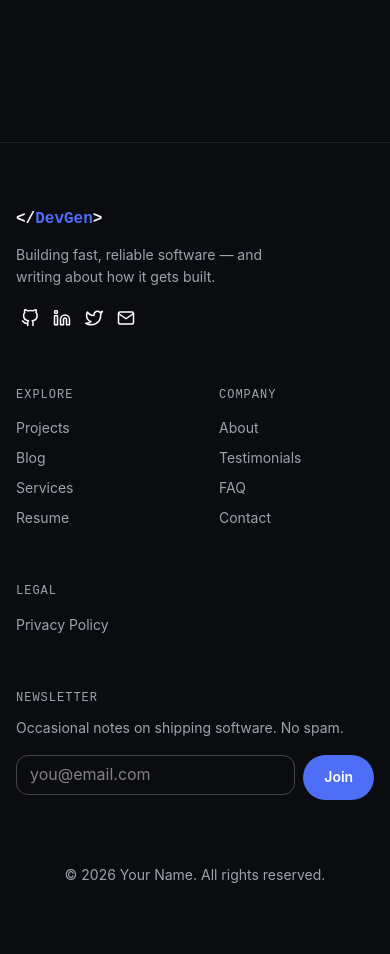
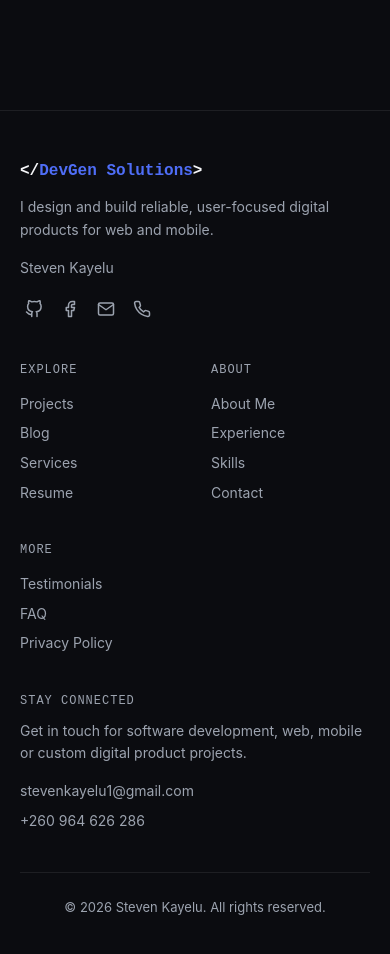
Before and after one commit to StevenKayelu/PortFolio, a React (Vite) app in the folder frontend/: page / in a window 390 px wide. Shown: the part 2505-3459 px from the top of the page. Built offline with nearby package versions, Linux system fonts and the light colour scheme; no server answers.

Commit message:
Enhance Footer with social links and identity details
Updated footer component to include new social media links and identity information. Modified layout and styling for improved responsiveness and user experience.

```diff
--- a/frontend/src/components/layout/Footer.jsx
+++ b/frontend/src/components/layout/Footer.jsx
@@ -1,6 +1,24 @@
-import { Box, Container, Grid, Stack, Typography, TextField, Button, IconButton, useTheme } from "@mui/material";
-import { FiGithub, FiLinkedin, FiTwitter, FiMail } from "react-icons/fi";
+import { useEffect, useState } from "react";
+import {
+  Box,
+  Container,
+  Grid,
+  Stack,
+  Typography,
+  Button,
+  IconButton,
+  useTheme,
+} from "@mui/material";
+import {
+  FiGithub,
+  FiFacebook,
+  FiLinkedin,
+  FiTwitter,
+  FiMail,
+  FiPhone,
+} from "react-icons/fi";
 import { NavLink } from "react-router-dom";
+import apiClient from "../../services/apiClient";
 
 const columns = [
   {
@@ -13,55 +31,180 @@ const columns = [
     ],
   },
   {
-    title: "Company",
+    title: "About",
     links: [
-      { label: "About", to: "/about" },
-      { label: "Testimonials", to: "/testimonials" },
-      { label: "FAQ", to: "/faq" },
+      { label: "About Me", to: "/about" },
+      { label: "Experience", to: "/experience" },
+      { label: "Skills", to: "/skills" },
       { label: "Contact", to: "/contact" },
     ],
   },
   {
-    title: "Legal",
-    links: [{ label: "Privacy Policy", to: "/privacy-policy" }],
+    title: "More",
+    links: [
+      { label: "Testimonials", to: "/testimonials" },
+      { label: "FAQ", to: "/faq" },
+      { label: "Privacy Policy", to: "/privacy-policy" },
+    ],
   },
-];
-
-const socials = [
-  { icon: FiGithub, href: "https://github.com", label: "GitHub" },
-  { icon: FiLinkedin, href: "https://linkedin.com", label: "LinkedIn" },
-  { icon: FiTwitter, href: "https://twitter.com", label: "Twitter" },
-  { icon: FiMail, href: "mailto:hello@example.com", label: "Email" },
 ];
 
 export default function Footer() {
   const theme = useTheme();
 
+  const [identity, setIdentity] = useState({
+    name: "Steven Kayelu",
+    brand: "DevGen Solutions",
+    role: "Full-Stack Software Engineer",
+    tagline:
+      "I design and build reliable, user-focused digital products for web and mobile.",
+    email: "stevenkayelu1@gmail.com",
+    phone: "+260 964 626 286",
+    github: "https://github.com/StevenKayelu",
+    facebook:
+      "https://www.facebook.com/profile.php?id=61592826819870",
+  });
+
+  useEffect(() => {
+    const loadSettings = async () => {
+      try {
+        const response = await apiClient.get("/settings");
+
+        // Supports either:
+        // { identity: {...} }
+        // or { data: { identity: {...} } }
+        const settings = response.data?.data || response.data;
+
+        if (settings?.identity) {
+          setIdentity((prev) => ({
+            ...prev,
+            ...settings.identity,
+          }));
+        }
+      } catch (error) {
+        console.error("Failed to load footer settings:", error);
+      }
+    };
+
+    loadSettings();
+  }, []);
+
+  const socials = [
+    {
+      icon: FiGithub,
+      href: identity.github,
+      label: "GitHub",
+    },
+    {
+      icon: FiFacebook,
+      href: identity.facebook,
+      label: "Facebook",
+    },
+    {
+      icon: FiMail,
+      href: `mailto:${identity.email}`,
+      label: "Email",
+    },
+    {
+      icon: FiPhone,
+      href: `tel:${identity.phone.replace(/\s/g, "")}`,
+      label: "Phone",
+    },
+  ].filter((social) => social.href);
+
   return (
-    <Box component="footer" sx={{ borderTop: `1px solid ${theme.palette.divider}`, mt: 12 }}>
-      <Container maxWidth="lg" sx={{ py: 8 }}>
-        <Grid container spacing={6}>
+    <Box
+      component="footer"
+      sx={{
+        borderTop: `1px solid ${theme.palette.divider}`,
+        mt: { xs: 8, sm: 10, md: 12 },
+      }}
+    >
+      <Container maxWidth="lg" sx={{ py: { xs: 6, sm: 7, md: 8 }, px: { xs: 2.5, sm: 3 } }}>
+        <Grid container spacing={{ xs: 4, sm: 5 }}>
+          {/* BRAND */}
           <Grid item xs={12} md={4}>
-            <Typography sx={{ fontFamily: theme.custom.fontMono, fontWeight: 600, mb: 1.5 }}>
-              {"</"}<Box component="span" sx={{ color: "primary.main" }}>DevGen</Box>{">"}
+            <Typography
+              sx={{
+                fontFamily: theme.custom.fontMono,
+                fontWeight: 600,
+                mb: 1.5,
+                fontSize: { xs: "1rem", sm: "1.0625rem" },
+                overflowWrap: "break-word",
+              }}
+            >
+              {"</"}
+              <Box component="span" sx={{ color: "primary.main" }}>
+                {identity.brand || "DevGen Solutions"}
+              </Box>
+              {">"}
             </Typography>
-            <Typography variant="body2" color="text.secondary" sx={{ maxWidth: 280, mb: 2 }}>
-              Building fast, reliable software — and writing about how it gets built.
+
+            <Typography
+              variant="body2"
+              color="text.secondary"
+              sx={{
+                maxWidth: 320,
+                mb: 2,
+                fontSize: "0.875rem",
+                lineHeight: 1.6,
+                overflowWrap: "break-word",
+              }}
+            >
+              {identity.tagline}
             </Typography>
-            <Stack direction="row" spacing={0.5}>
+
+            <Typography
+              variant="body2"
+              color="text.secondary"
+              sx={{ mb: 2, fontSize: "0.875rem", overflowWrap: "break-word" }}
+            >
+              {identity.name}
+              {identity.location ? ` · ${identity.location}` : ""}
+            </Typography>
+
+            <Stack direction="row" spacing={1} flexWrap="wrap">
               {socials.map(({ icon: Icon, href, label }) => (
-                <IconButton key={label} component="a" href={href} target="_blank" rel="noreferrer" aria-label={label} size="small">
+                <IconButton
+                  key={label}
+                  component="a"
+                  href={href}
+                  target={label === "Email" || label === "Phone" ? undefined : "_blank"}
+                  rel={
+                    label === "Email" || label === "Phone"
+                      ? undefined
+                      : "noopener noreferrer"
+                  }
+                  aria-label={label}
+                  size="small"
+                  sx={{
+                    color: "text.secondary",
+                    "&:hover": {
+                      color: "primary.main",
+                    },
+                  }}
+                >
                   <Icon size={18} />
                 </IconButton>
               ))}
             </Stack>
           </Grid>
 
+          {/* NAVIGATION */}
           {columns.map((col) => (
-            <Grid item xs={6} md={2} key={col.title}>
-              <Typography variant="caption" sx={{ fontFamily: theme.custom.fontMono, color: "text.secondary", letterSpacing: 1 }}>
+            <Grid item xs={6} sm={4} md={2} key={col.title}>
+              <Typography
+                variant="caption"
+                sx={{
+                  fontFamily: theme.custom.fontMono,
+                  color: "text.secondary",
+                  letterSpacing: 1,
+                  fontSize: "0.75rem",
+                }}
+              >
                 {col.title.toUpperCase()}
               </Typography>
+
               <Stack spacing={1} sx={{ mt: 1.5 }}>
                 {col.links.map((link) => (
                   <Typography
@@ -69,7 +212,14 @@ export default function Footer() {
                     component={NavLink}
                     to={link.to}
                     variant="body2"
-                    sx={{ color: "text.secondary", textDecoration: "none", "&:hover": { color: "text.primary" } }}
+                    sx={{
+                      color: "text.secondary",
+                      textDecoration: "none",
+                      fontSize: "0.875rem",
+                      "&:hover": {
+                        color: "text.primary",
+                      },
+                    }}
                   >
                     {link.label}
                   </Typography>
@@ -78,31 +228,78 @@ export default function Footer() {
             </Grid>
           ))}
 
-          <Grid item xs={12} md={4}>
-            <Typography variant="caption" sx={{ fontFamily: theme.custom.fontMono, color: "text.secondary", letterSpacing: 1 }}>
-              NEWSLETTER
+          {/* CONTACT / NEWSLETTER */}
+          <Grid item xs={12} sm={12} md={4}>
+            <Typography
+              variant="caption"
+              sx={{
+                fontFamily: theme.custom.fontMono,
+                color: "text.secondary",
+                letterSpacing: 1,
+                fontSize: "0.75rem",
+              }}
+            >
+              STAY CONNECTED
             </Typography>
-            <Typography variant="body2" color="text.secondary" sx={{ mt: 1, mb: 2 }}>
-              Occasional notes on shipping software. No spam.
+
+            <Typography
+              variant="body2"
+              color="text.secondary"
+              sx={{ mt: 1, mb: 2, fontSize: "0.875rem", lineHeight: 1.6, maxWidth: { xs: "100%", md: 320 } }}
+            >
+              Get in touch for software development, web, mobile or
+              custom digital product projects.
             </Typography>
-            <Stack direction="row" spacing={1} component="form" onSubmit={(e) => e.preventDefault()}>
-              <TextField
-                size="small"
-                type="email"
-                placeholder="you@email.com"
-                fullWidth
-                required
-                inputProps={{ "aria-label": "Email address" }}
-              />
-              <Button type="submit" variant="contained">
-                Join
-              </Button>
+
+            <Stack spacing={1}>
+              <Typography
+                component="a"
+                href={`mailto:${identity.email}`}
+                variant="body2"
+                sx={{
+                  color: "text.secondary",
+                  textDecoration: "none",
+                  fontSize: "0.875rem",
+                  overflowWrap: "break-word",
+                  "&:hover": {
+                    color: "primary.main",
+                  },
+                }}
+              >
+                {identity.email}
+              </Typography>
+
+              <Typography
+                component="a"
+                href={`tel:${identity.phone.replace(/\s/g, "")}`}
+                variant="body2"
+                sx={{
+                  color: "text.secondary",
+                  textDecoration: "none",
+                  fontSize: "0.875rem",
+                  "&:hover": {
+                    color: "primary.main",
+                  },
+                }}
+              >
+                {identity.phone}
+              </Typography>
             </Stack>
           </Grid>
         </Grid>
 
-        <Typography variant="body2" color="text.secondary" sx={{ mt: 8, textAlign: "center" }}>
-          © {new Date().getFullYear()} Your Name. All rights reserved.
+        <Typography
+          variant="body2"
+          color="text.secondary"
+          sx={{
+            mt: { xs: 5, sm: 6, md: 8 },
+            pt: 3,
+            borderTop: `1px solid ${theme.palette.divider}`,
+            textAlign: "center",
+            fontSize: "0.8125rem",
+          }}
+        >
+          © {new Date().getFullYear()} {identity.name}. All rights reserved.
         </Typography>
       </Container>
     </Box>
```
